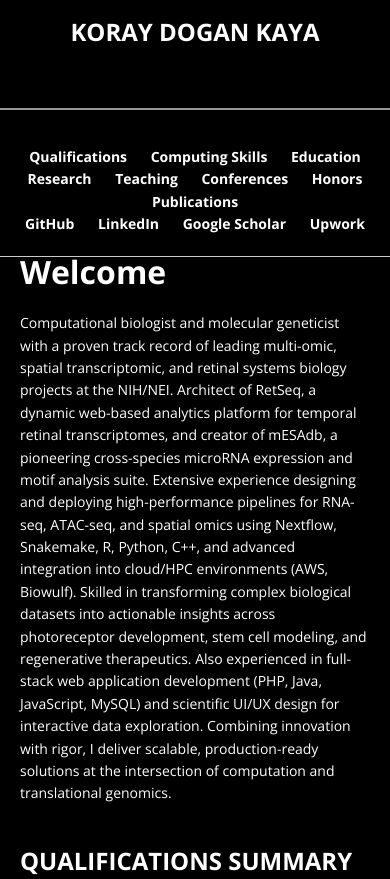
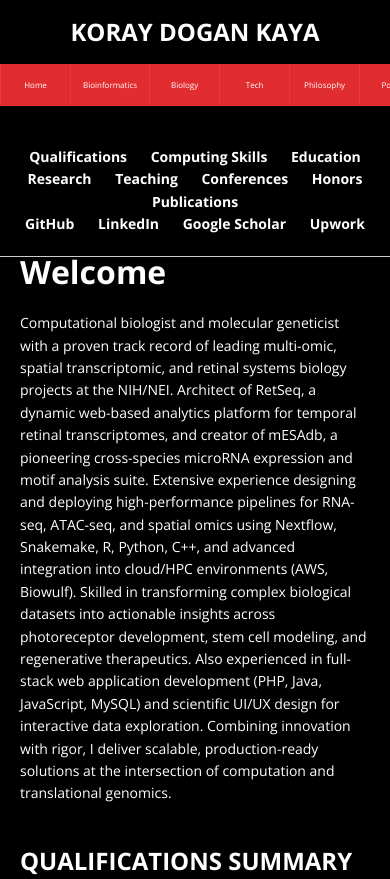
Before and after one commit to koraydogankaya/hugopost, a plain HTML site: page en/index.html in a window 390 px wide. Shown: the top 879 px of the page. Drawn offline with nearby package versions, Linux system fonts and the light colour scheme.

Commit message:
mobile menu correct final

```diff
--- /dev/null
+++ b/css/custom.css
@@ -0,0 +1,71 @@
+body {
+  background-color: #121212 !important;
+  color: #e0e0e0 !important;
+}
+
+a {
+  color: #90caf9 !important;
+}
+
+h1, h2, h3, h4, h5, h6 {
+  color: #ffffff !important;
+}
+
+pre, code {
+  background-color: #2a2a2a !important;
+  color: #e8e8e8 !important;
+}
+
+header, .sidebar, footer, .wrapper, .container {
+  background-color: #1a1a1a !important;
+  color: #cccccc !important;
+}
+
+.menu__list {
+  background: #1e1e1e !important;
+}
+
+.menu__item:hover,
+.menu__item--active {
+  background: #333 !important;
+}
+
+.meta, .meta a {
+  color: #aaaaaa !important;
+}
+
+blockquote {
+  border-left: 5px solid #90caf9 !important;
+}
+
+input, textarea {
+  background: #2c2c2c !important;
+  color: #f0f0f0 !important;
+  border: 1px solid #555 !important;
+}
+
+.post__lead, .post__footer, .list__item, .widget, .footer {
+  background-color: #181818 !important;
+  color: #cccccc !important;
+}
+
+.pagination__item {
+  background: #333 !important;
+  color: #eee !important;
+}
+
+.pagination__item--current,
+.pagination__item:hover {
+  background: #90caf9 !important;
+  color: #121212 !important;
+}
+
+.sticky-header {
+  position: sticky;
+  top: 0;
+  background: white;
+  padding: 10px 0;
+  z-index: 1000;
+  border-bottom: 1px solid #ddd;
+  text-align: center;
+}
--- a/css/style.css
+++ b/css/style.css
@@ -525,24 +525,6 @@ button:not(:-moz-focusring):focus > .menu__btn-title {
 	color: #0066cc;
 }
 
-.menu__list {
-  list-style: none;
-  display: flex !important; /* Menü daima ekranda yatay */
-  flex-direction: row;
-  background-color: #e22d30 !important;  /* Kırmızı */
-  color: #fff !important;
-  width: 100vw;
-  overflow-x: auto;
-  white-space: nowrap;
-  padding: 0;
-  margin: 0;
-  border-radius: 0 !important;
-  border-bottom: 2px solid #b71c1c;
-  position: static !important;
-  visibility: visible !important;
-  opacity: 1 !important;
-  z-index: 9999;
-}
 .menu__item:hover {
 	background: #0066cc;
 }
@@ -593,32 +575,33 @@ button:not(:-moz-focusring):focus > .menu__btn-title {
 	transition: visibility .15s ease, transform .15s ease, -webkit-transform .15s ease;
 }
 
+
+/* --------- TEMİZ RESPONSIVE MENÜ BLOKLARI --------- */
+
+/* Masaüstü ve geniş ekranlar (767px ve üzeri) */
 @media screen and (min-width: 767px) {
   .menu {
-		border-bottom: 5px solid #0066cc;
+    border-bottom: 5px solid #e22d30;
   }
-
   .menu__btn {
     display: none;
   }
-
-	.menu__list,
-	.js .menu__list {
-		position: relative;
-		display: -webkit-flex;
-		display: flex;
-		-webkit-flex-wrap: wrap;
-		flex-wrap: wrap;
-		visibility: visible;
-		border: 0;
-		-webkit-transform: none;
-		transform: none;
 }
 
-	.menu__item {
-		border-left: 1px solid rgba(255, 255, 255, .1);
+/* Mobil ve dar ekranlar (767px ve altı) */
+@media screen and (max-width: 767px) {
+  .menu {
+    border-bottom: 3px solid #e22d30;
+  }
+  .menu__btn {
+    display: none !important;
   }
 }
+
+/* Çok küçük ekranlar (512px ve altı) */
+@media screen and (max-width: 512px) {
+}
+
 
 /* Posts/Pages */
 .post__header,
@@ -1370,10 +1353,6 @@ textarea {
 }
 
 
-/* === FIXES: NAVIGATION === */
-.menu__list {
-    background-color: #121212 !important;
-}
 
 .menu__link {
     color: #f0f0f0 !important;
@@ -1407,10 +1386,6 @@ textarea {
 
 /* === FINAL DARK BAR AND TEXT UPDATES === */
 
-/* Make menu bar red */
-.menu__list {
-    background-color: #e22d30 !important;
-}
 
 /* Make whole page background black and text white */
 body,
@@ -1462,25 +1437,75 @@ h1, h2, h3, h4, h5, h6 {
 .warning__headline {
     color: #fff !important;
 }
-@media (max-width: 1200px) {
-  .menu__list, .js .menu__list, .menu__list--active {
+ul.menu__list[style*="display: none"],
+ul.menu__list[style*="visibility: hidden"],
+ul.menu__list[style*="scaleY(0)"],
+ul.menu__list[style*="transform: scaleY(0)"],
+.js .menu__list,
+.menu__list {
   display: flex !important;
   flex-direction: row !important;
   flex-wrap: nowrap !important;
+  justify-content: flex-start !important;
+  align-items: center !important;
   overflow-x: auto !important;
-    position: static !important;
+  white-space: nowrap !important;
+  width: 100vw !important;
+  min-width: min-content !important;
+  background: #e22d30 !important;
+  padding: 0 !important;
+  margin: 0 !important;
+  border: none !important;
+  opacity: 1 !important;
   visibility: visible !important;
-    opacity: 1 !important;
-    border: none !important;
-    background-color: #e22d30 !important;
-    width: 100vw !important;
+  transform: none !important;
+}
+
+.menu__item {
+  flex: 0 0 auto !important;
+  min-width: 90px !important;
+  white-space: nowrap !important;
   list-style: none !important;
-    z-index: 2000 !important;
+  border-left: 1px solid rgba(255, 255, 255, .08) !important;
 }
+
+.menu__link,
+.menu__text {
+  white-space: nowrap !important;
+  overflow: hidden !important;
+  text-overflow: ellipsis !important;
+  display: flex !important;
+  align-items: center !important;
+  justify-content: center !important;
+  height: 42px !important;
+  line-height: 42px !important;
+  padding: 0 12px !important;
+  color: #fff !important;
+  font-size: 14px !important;
+  font-weight: 500;
 }
+
 .menu__btn {
   display: none !important;
 }
-.menu__list, .menu__item, .menu__link, .menu__text {
-  list-style: none !important;
+@media screen and (max-width: 640px) {
+  .menu__link,
+  .menu__text {
+    font-size: 11px !important;
+    padding: 0 6px !important;
   }
+  .menu__item {
+    min-width: 70px !important;
+  }
+}
+
+@media screen and (max-width: 480px) {
+  .menu__link,
+  .menu__text {
+    font-size: 8px !important;
+    padding: 0 6px !important;
+  }
+  .menu__item {
+    min-width: 70px !important;
+  }
+}
```
Lines whose indentation alone changed are shown as unchanged.
